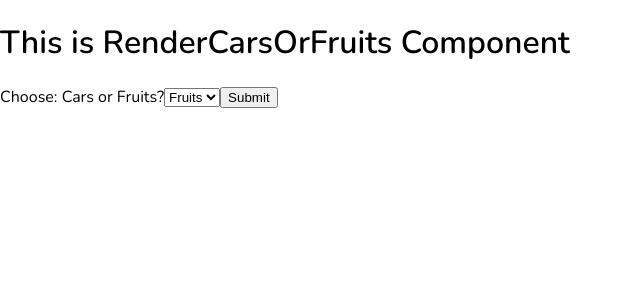
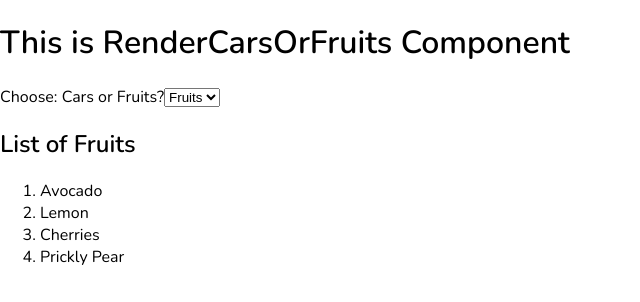
Before and after one commit to ulaura/amex-exercises, a React (Create React App) app: page /rendercarsorfruits in a window 1280 px wide. Shown: the top 302 px of the page, without its empty margins (0-640 px from the left). Built offline with nearby package versions, Linux system fonts and the light colour scheme.

Commit message:
feat: Added a list of cars and fruits.

```diff
--- /dev/null
+++ b/src/containers/RenderCarsOrFruits/CarsList.js
@@ -0,0 +1,19 @@
+import React, { Component } from 'react';
+
+class CarsList extends Component {
+  render() {
+    return (
+      <div>
+        <h2>List of Cars</h2>
+        <ol>
+          <li>Tesla Model 3</li>
+          <li>Batmobile</li>
+          <li>Nissan Versa</li>
+          <li>Magic Carpet</li>
+        </ol>
+      </div>
+    )
+  }
+}
+
+export default CarsList;
--- /dev/null
+++ b/src/containers/RenderCarsOrFruits/FruitsList.js
@@ -0,0 +1,19 @@
+import React, { Component } from 'react';
+
+class FruitsList extends Component {
+  render() {
+    return (
+      <div>
+        <h2>List of Fruits</h2>
+        <ol>
+          <li>Avocado</li>
+          <li>Lemon</li>
+          <li>Cherries</li>
+          <li>Prickly Pear</li>
+        </ol>
+    </div>
+    )
+  }
+}
+
+export default FruitsList;
--- a/src/containers/RenderCarsOrFruits/RenderCarsOrFruits.js
+++ b/src/containers/RenderCarsOrFruits/RenderCarsOrFruits.js
@@ -1,4 +1,6 @@
 import React, { Component } from 'react';
+import CarsList from "./CarsList";
+import FruitsList from "./FruitsList";
 
 
 class RenderCarsOrFruits extends Component {
@@ -14,17 +16,12 @@ class RenderCarsOrFruits extends Component {
     this.setState({value: e.target.value});
   }
 
-  handleSubmit = e => {
-    e.preventDefault();
-    console.log("You chose:", this.state.value);
-  }
-
   render() {
     return (
       <div>
         <h1>This is RenderCarsOrFruits Component</h1>
 
-        <form onSubmit={this.handleSubmit}>
+        <form>
           <label>
             Choose: Cars or Fruits?
             <select value={this.state.value} onChange={this.handleOptionChange}>
@@ -32,8 +29,13 @@ class RenderCarsOrFruits extends Component {
               <option value="Fruits" defaultValue>Fruits</option>
             </select>
           </label>
-          <input type="submit" value="Submit" />
         </form>
+
+        {this.state.value === "Cars" ? (
+          <CarsList />
+        ) : (
+          <FruitsList />
+        )}
       </div>
     )
   }
```
